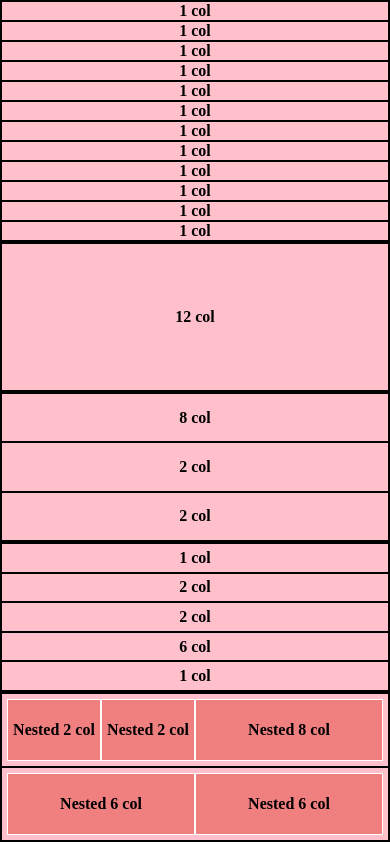
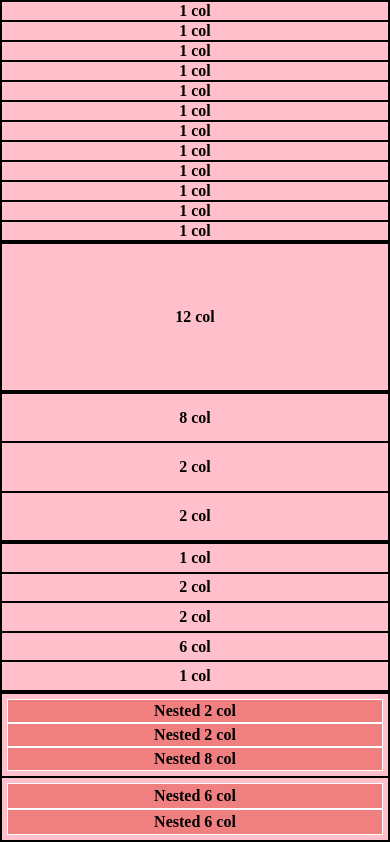
Before and after one commit to Forklein/html-css-12bool, a plain HTML site: page index.html in a window 390 px wide. Drawn offline with Linux system fonts and the light colour scheme.

Commit message:
Set wrap to last row > div

```diff
--- a/index.html
+++ b/index.html
@@ -54,17 +54,17 @@
 
         <div class="row border-black">
 
-            <div class="last col-lg-6 col-md-12 border-black padding-5 flex">
+            <div class="last col-lg-6 col-md-12 border-black padding-5 flex wrap">
 
-                <div class="col-lg-2 col-md-3 border-white bg-pink-fluo flex flex-center">Nested 2 col</div>
-                <div class="col-lg-2 col-md-3 border-white bg-pink-fluo flex flex-center">Nested 2 col</div>
-                <div class="col-lg-8 col-md-6 border-white bg-pink-fluo flex flex-center">Nested 8 col</div>
+                <div class="col-lg-2 col-md-3 col-xs-12 border-white bg-pink-fluo flex flex-center">Nested 2 col</div>
+                <div class="col-lg-2 col-md-3 col-xs-12 border-white bg-pink-fluo flex flex-center">Nested 2 col</div>
+                <div class="col-lg-8 col-md-6 col-xs-12 border-white bg-pink-fluo flex flex-center">Nested 8 col</div>
 
             </div>
-            <div class="last col-lg-6 col-md-12 border-black padding-5 flex">
+            <div class="last col-lg-6 col-md-12 border-black padding-5 flex wrap">
 
-                <div class="col-lg-6 border-white bg-pink-fluo flex flex-center">Nested 6 col</div>
-                <div class="col-lg-6 border-white bg-pink-fluo flex flex-center">Nested 6 col</div>
+                <div class="col-lg-6 col-xs-12 border-white bg-pink-fluo flex flex-center">Nested 6 col</div>
+                <div class="col-lg-6 col-xs-12 border-white bg-pink-fluo flex flex-center">Nested 6 col</div>
 
             </div>
 
--- a/style/12bool.css
+++ b/style/12bool.css
@@ -24,6 +24,9 @@
 
 .flex{
     display: flex;
+}
+.wrap{
+    flex-wrap: wrap;
 }
 .flex-center{
     justify-content: center;
```
